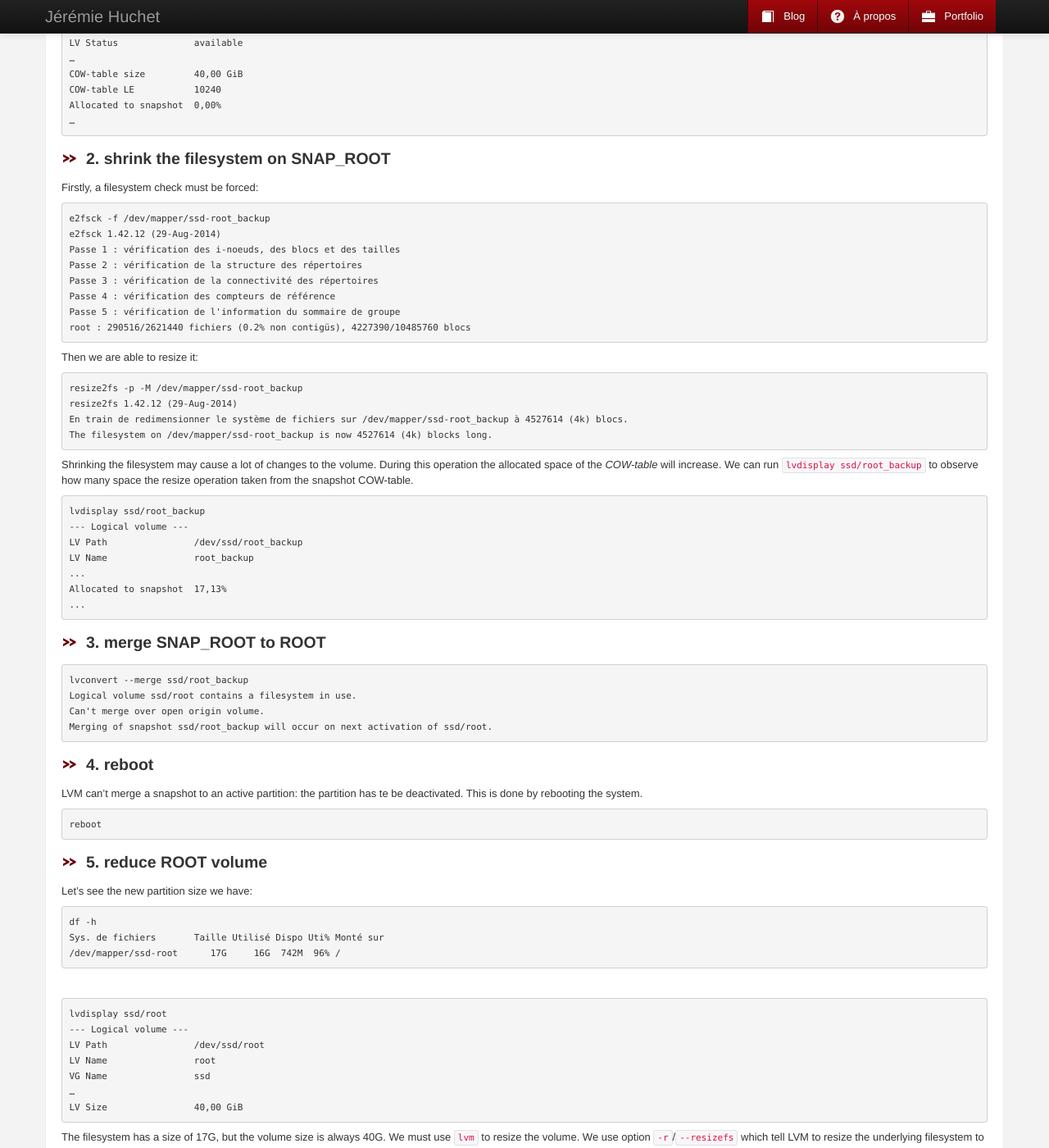
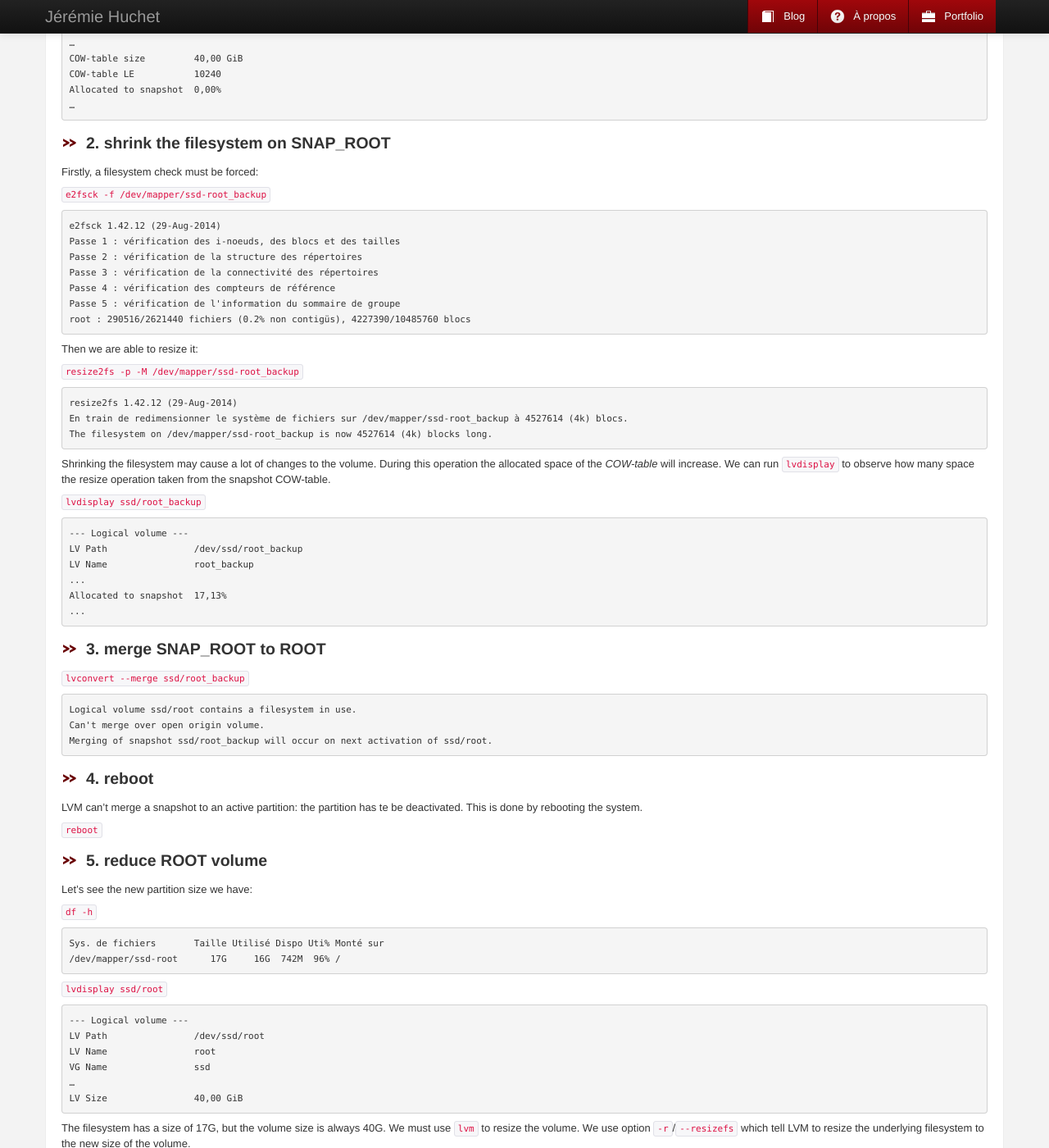
Before and after one commit to jeremiehuchet/jeremiehuchet.github.io, a Jekyll site: the page built from blog/_posts/2014-11-10-shrink-root-lvm-partition-without-rescue-disk.md, in a window 1280 px wide and 1400 px high, scrolled down 889 px. Shown: the whole window at 82% size. Built offline with Jekyll 4.4.1, drawn with Linux system fonts in a browser that asks for light colours; some of the changed text lies outside the part shown.

Commit message:
shrink root partition over LVM, styling update

```diff
--- a/blog/_posts/2014-11-10-shrink-root-lvm-partition-without-rescue-disk.md
+++ b/blog/_posts/2014-11-10-shrink-root-lvm-partition-without-rescue-disk.md
@@ -62,7 +62,8 @@ Running `lvdisplay ssd/root ssd/root_backup` shows the original volume and its s
 
 Firstly, a filesystem check must be forced:
 
-    e2fsck -f /dev/mapper/ssd-root_backup
+`e2fsck -f /dev/mapper/ssd-root_backup`
+
     e2fsck 1.42.12 (29-Aug-2014)
     Passe 1 : vérification des i-noeuds, des blocs et des tailles
     Passe 2 : vérification de la structure des répertoires
@@ -73,15 +74,17 @@ Firstly, a filesystem check must be forced:
 
 Then we are able to resize it:
 
-    resize2fs -p -M /dev/mapper/ssd-root_backup
+`resize2fs -p -M /dev/mapper/ssd-root_backup`
+
     resize2fs 1.42.12 (29-Aug-2014)
     En train de redimensionner le système de fichiers sur /dev/mapper/ssd-root_backup à 4527614 (4k) blocs.
     The filesystem on /dev/mapper/ssd-root_backup is now 4527614 (4k) blocks long.
 
 Shrinking the filesystem may cause a lot of changes to the volume. During this operation the allocated space of the _COW-table_ will increase.
-We can run `lvdisplay ssd/root_backup` to observe how many space the resize operation taken from the snapshot COW-table.
+We can run `lvdisplay` to observe how many space the resize operation taken from the snapshot COW-table.
 
-    lvdisplay ssd/root_backup
+`lvdisplay ssd/root_backup`
+
     --- Logical volume ---
     LV Path                /dev/ssd/root_backup
     LV Name                root_backup
@@ -91,7 +94,8 @@ We can run `lvdisplay ssd/root_backup` to observe how many space the resize oper
 
 ### 3. merge SNAP_ROOT to ROOT
 
-    lvconvert --merge ssd/root_backup
+`lvconvert --merge ssd/root_backup`
+
     Logical volume ssd/root contains a filesystem in use.
     Can't merge over open origin volume.
     Merging of snapshot ssd/root_backup will occur on next activation of ssd/root.
@@ -100,19 +104,19 @@ We can run `lvdisplay ssd/root_backup` to observe how many space the resize oper
 
 LVM can't merge a snapshot to an active partition: the partition has te be deactivated. This is done by rebooting the system.
 
-    reboot
+`reboot`
 
 ### 5. reduce ROOT volume
 
 Let's see the new partition size we have:
 
-    df -h
+`df -h`
+
     Sys. de fichiers       Taille Utilisé Dispo Uti% Monté sur
     /dev/mapper/ssd-root      17G     16G  742M  96% /
 
-&nbsp;
+`lvdisplay ssd/root`
 
-    lvdisplay ssd/root
     --- Logical volume ---
     LV Path                /dev/ssd/root
     LV Name                root
@@ -122,7 +126,8 @@ Let's see the new partition size we have:
 
 The filesystem has a size of 17G, but the volume size is always 40G. We must use `lvm` to resize the volume. We use option `-r`/`--resizefs` which tell LVM to resize the underlying filesystem to the new size of the volume.
 
-    lvresize -L 20G -r ssd/root
+`lvresize -L 20G -r ssd/root`
+
     resize2fs 1.42.12 (29-Aug-2014)
     Le système de fichiers de /dev/mapper/ssd-root est monté sur / ; le changement de taille doit être effectué en ligne
     old_desc_blocks = 2, new_desc_blocks = 2
@@ -133,13 +138,13 @@ The filesystem has a size of 17G, but the volume size is always 40G. We must use
 
 Now our partition and our volume size are reduced:
 
-    df -h
+`df -h`
+
     Sys. de fichiers       Taille Utilisé Dispo Uti% Monté sur
     /dev/mapper/ssd-root      20G     16G  3,4G  83% /
 
-&nbsp;
+`lvdisplay ssd/root`
 
-    lvdisplay ssd/root
     --- Logical volume ---
     LV Path                /dev/ssd/root
     LV Name                root
```
Also changed, not shown: other parts of blog/_posts/2014-11-10-shrink-root-lvm-partition-without-rescue-disk.md (+3 -3 lines).
